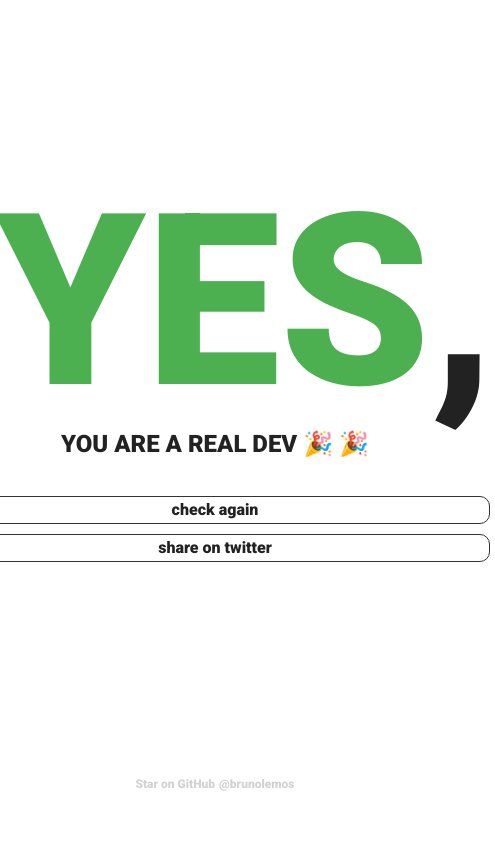
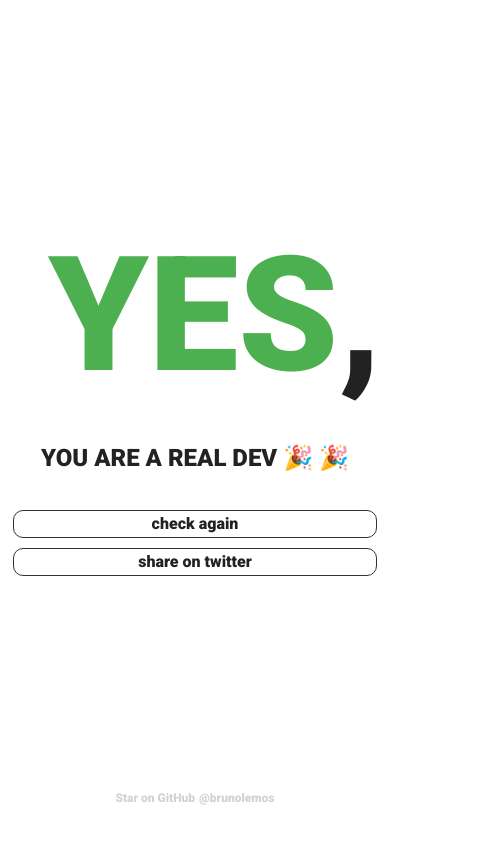
Before and after one commit to brunolemos/Am-I-A-Real-Dev, a plain HTML site: page index.html in a window 390 px wide. Both pictures are taken after a click on the link "Yes". Shown: the whole page, 495 px wide, since content can reach past the window. Drawn offline with Linux system fonts and the light colour scheme.

Commit message:
Fixed mobile responsiveness

```diff
--- a/styles.css
+++ b/styles.css
@@ -4,6 +4,7 @@
 @keyframes kinda-show { 100% { opacity: 0.2; } }
 
 * {
+  box-sizing: border-box;
   font-family: 'Roboto', sans-serif;
   font-weight: 900;
 }
@@ -99,6 +100,14 @@ a:hover {
   margin-bottom: 20px;
 }
 
+@media(max-width: 600px) {
+  .pages .page h2.answer {
+    line-height: 200px;
+    font-size: 160px;
+    margin-bottom: 20px;
+  }
+}
+
 .pages .page h3.answer {
   margin-top: 10px;
   font-size: 24px;
```
